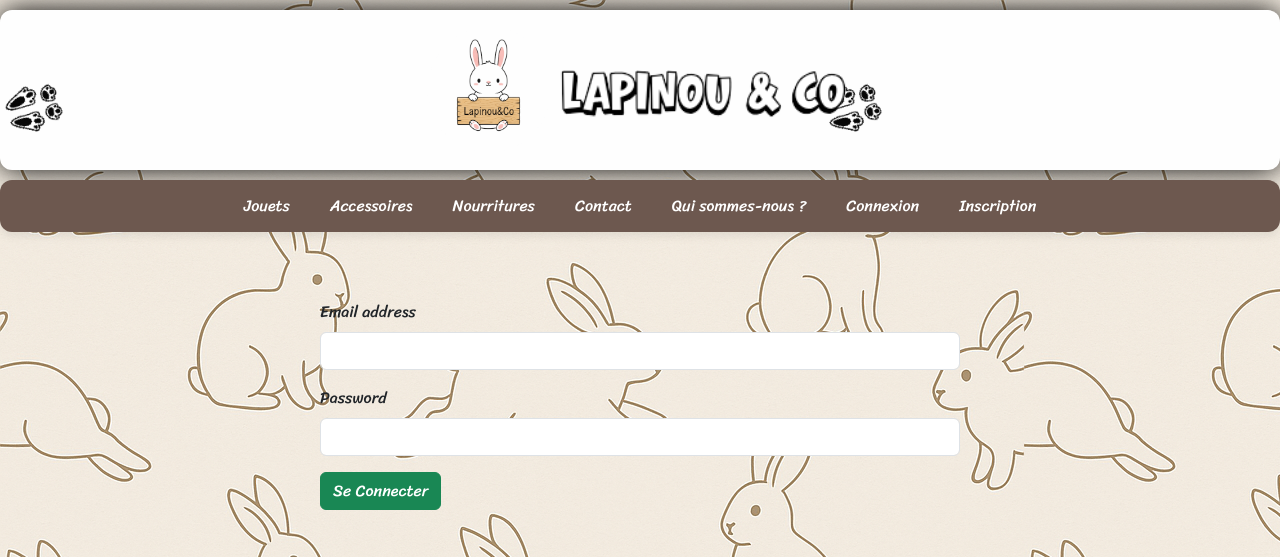
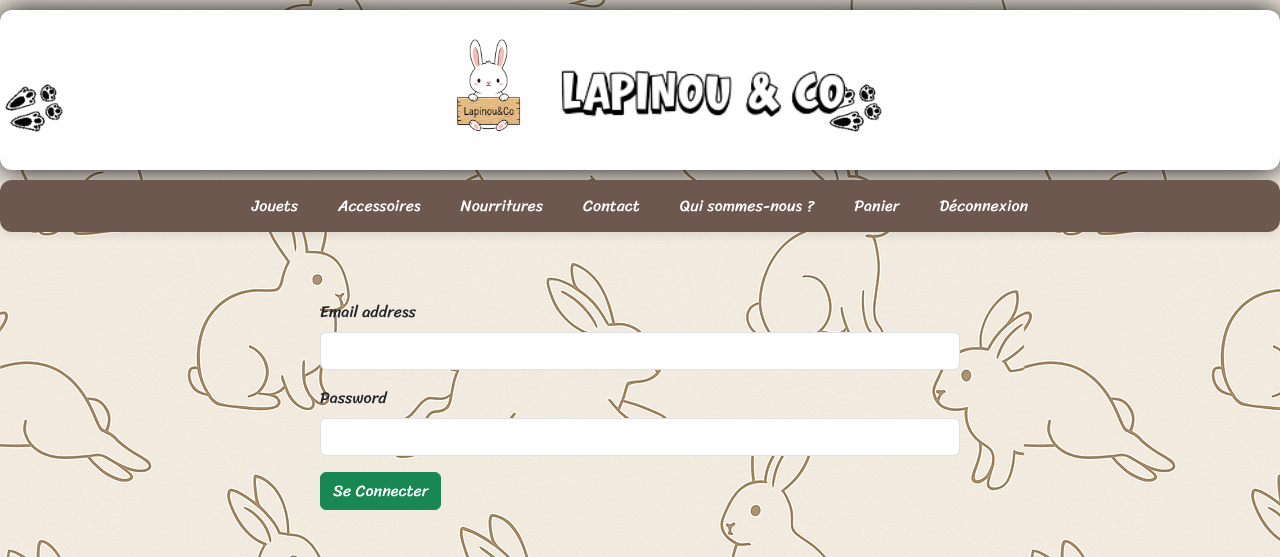
Before and after one commit to lollo110/Lapinou-Co, a PHP site: page /vue/connexion.php in a window 1280 px wide. Shown: the top 557 px of the page. Run offline with PHP 8.4, Linux system fonts and the light colour scheme; the visitor is signed in with stand-in values (Sample User, id 1); some libraries are stand-ins or nearby versions.

Commit message:
inscription connexion fonctionnel

```diff
--- a/inc/haut.inc.php
+++ b/inc/haut.inc.php
@@ -35,8 +35,15 @@ require_once __DIR__ . '/init.inc.php';
         <a href="<?= BASE_URL ?>model/traitement.php?produit=nourritures">Nourritures</a>
         <a href="<?= BASE_URL ?>vue/contact.php">Contact</a>
         <a href="<?= BASE_URL ?>vue/qui_sommes_nous.php">Qui sommes-nous ?</a>
+        <?php if(!isset($_SESSION["membres"])){
+          ?>
         <a href="<?= BASE_URL ?>vue/connexion.php">Connexion</a>
         <a href="<?= BASE_URL ?>vue/inscription.php">Inscription</a>
+
+        <?php   }else{ ?>
+          <a href="<?= BASE_URL ?>vue/panier.php">Panier</a>
+        <a href="<?= BASE_URL ?>vue/traitement.php?logout=true">Déconnexion</a>
+        <?php } ?>
       </div>
     </nav>
 
```
